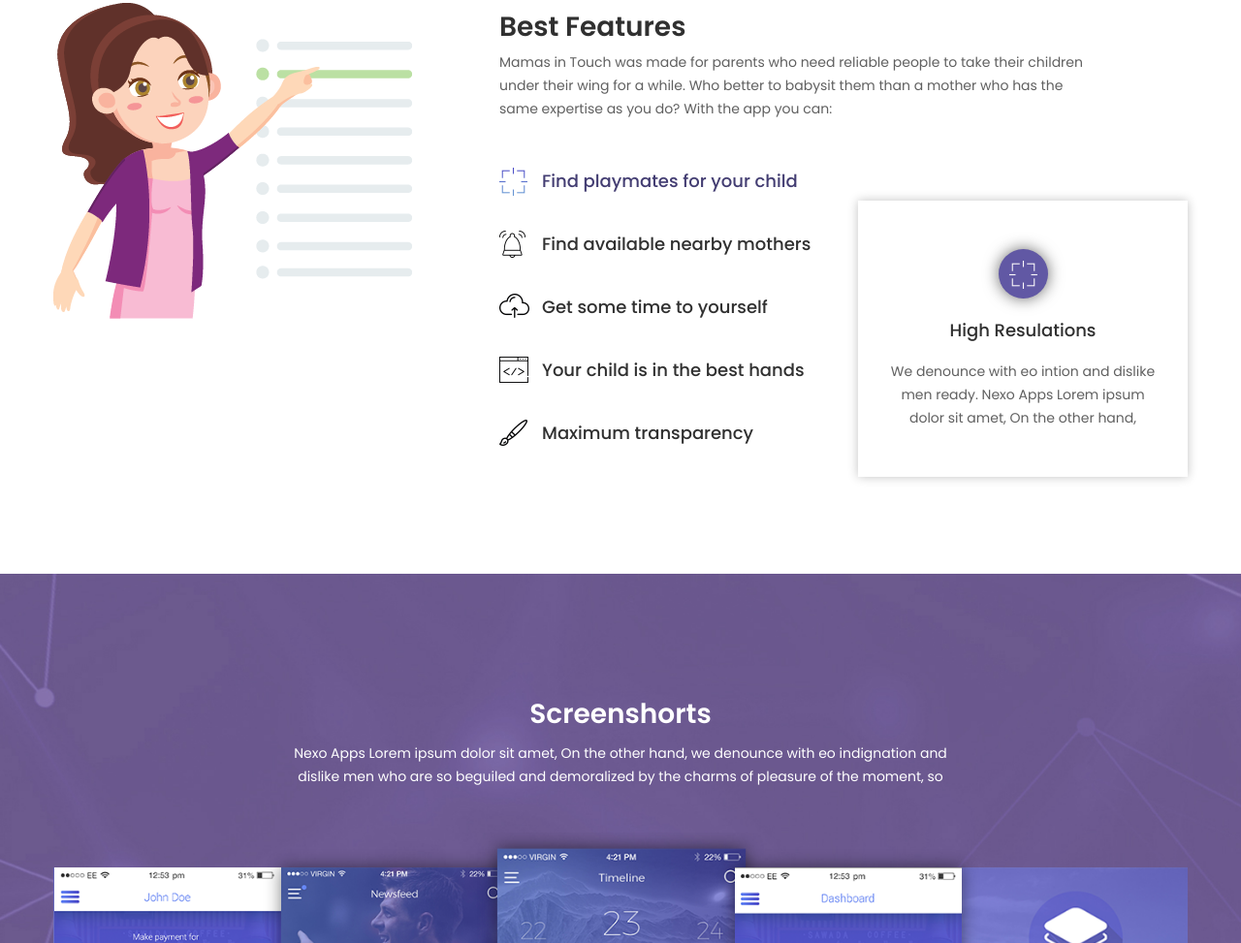
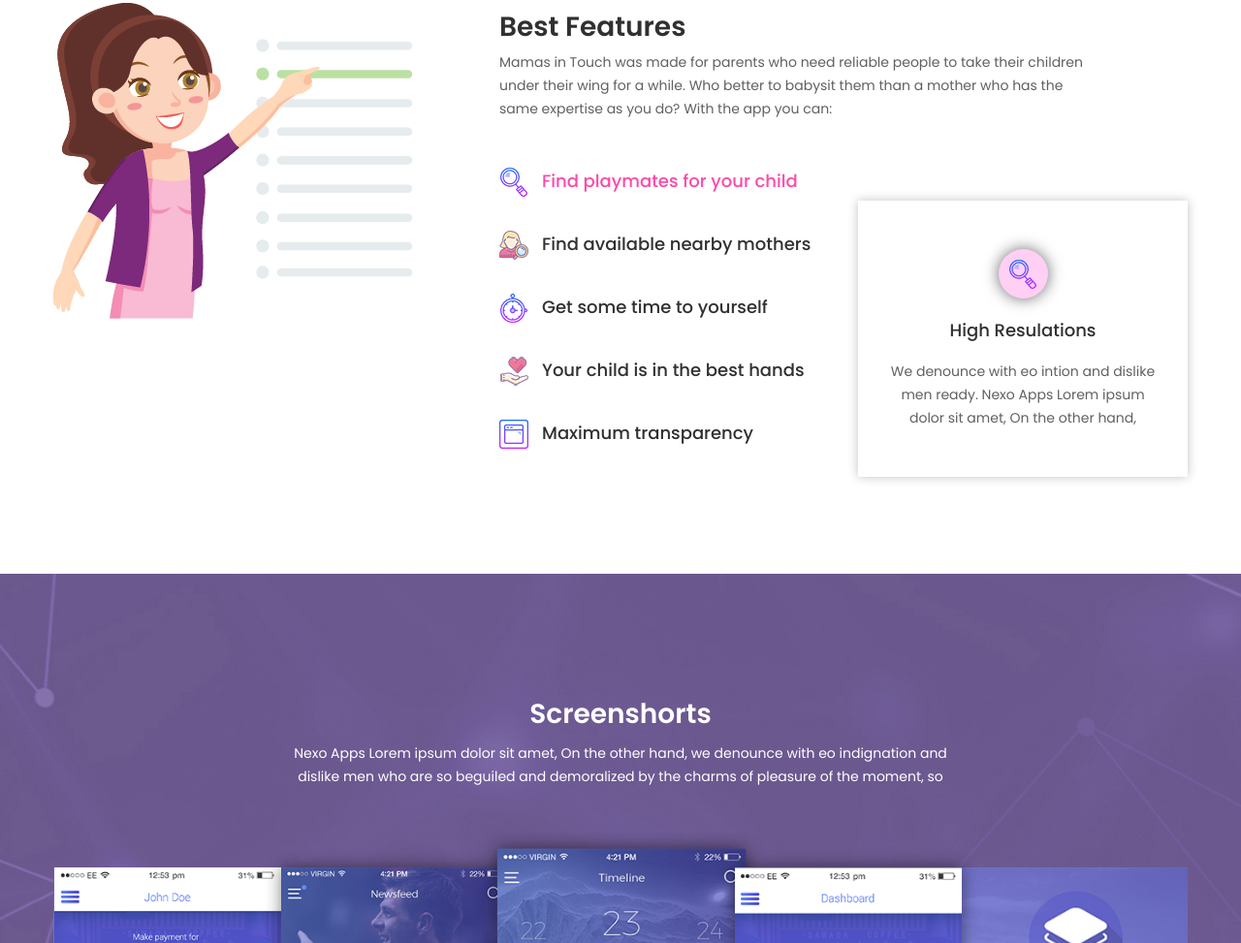
Before and after one commit to andiardogit/mamas, a plain HTML site: page index.html in a window 1280 px wide. Shown: the part 3542-4515 px from the top of the page at 97% size. Drawn offline with Linux system fonts and the light colour scheme; some packages are replaced by stand-ins of ours; files whose address does not match are found by name.

Commit message:
change css

```diff
--- a/index.html
+++ b/index.html
@@ -334,31 +334,31 @@
               <ul role="tablist" class="nav nav-tabs feature-list">
                 <li class="active" role="presentation">
                   <a data-toggle="tab" role="tab" aria-controls="resolution" href="#resolution" aria-expanded="true">
-                    <img src="img/icon/high-r.png" alt="">
+                    <img src="img/icon/find.png" alt="Find playmates for your child">
                     <span class="feature-text">Find playmates for your child</span>
                   </a>
                 </li>
                 <li role="presentation">
                   <a data-toggle="tab" role="tab" aria-controls="notice" href="#notice" aria-expanded="true">
-                    <img src="img/icon/bell.png" alt="">
+                    <img src="img/icon/find-mother.png" alt="Find available nearby mothers">
                     <span class="feature-text">Find available nearby mothers</span>
                   </a>
                 </li>
                 <li role="presentation">
                   <a data-toggle="tab" role="tab" aria-controls="cloud" href="#cloud" aria-expanded="true">
-                    <img src="img/icon/cloud.png" alt="">
+                    <img src="img/icon/time.png" alt="Get some time to yourself">
                     <span class="feature-text">Get some time to yourself</span>
                   </a>
                 </li>
                 <li role="presentation">
                   <a data-toggle="tab" role="tab" aria-controls="code" href="#code" aria-expanded="true">
-                    <img src="img/icon/editor.png" alt="">
+                    <img src="img/icon/hand.png" alt="Your child is in the best hands">
                     <span class="feature-text">Your child is in the best hands</span>
                   </a>
                 </li>
                 <li role="presentation">
                   <a data-toggle="tab" role="tab" aria-controls="design" href="#design" aria-expanded="true">
-                    <img src="img/icon/paint.png" alt="">
+                    <img src="img/icon/maximum.png" alt="Maximum transparency">
                     <span class="feature-text">Maximum transparency</span>
                   </a>
                 </li>
@@ -369,35 +369,35 @@
               <div class="tab-content">
                 <div id="resolution" class="tab-pane active" role="tabpanel">
                   <div class="feature-text">
-                    <span><img src="img/icon/high-r-white.png" alt=""></span>
+                    <span><img src="img/icon/find.png" alt="High Resulations"></span>
                     <h4>High Resulations</h4>
                     <p>We denounce with eo intion and dislike men ready. Nexo Apps Lorem ipsum dolor sit amet, On the other hand, </p>
                   </div>
                 </div>
                 <div id="notice" class="tab-pane" role="tabpanel">
                   <div class="feature-text">
-                    <span><img src="img/icon/bell-white.png" alt=""></span>
+                    <span><img src="img/icon/find-mother.png" alt="Smart Notification"></span>
                     <h4>Smart Notification</h4>
                     <p>Nexo Apps Lorem ipsum dolor sit amet, On the other hand, we denounce with eo intion and dislike men ready</p>
                   </div>
                 </div>
                 <div id="cloud" class="tab-pane" role="tabpanel">
                   <div class="feature-text">
-                    <span><img src="img/icon/cloud-white.png" alt=""></span>
+                    <span><img src="img/icon/time.png" alt="Cloud Storage"></span>
                     <h4>Cloud Storage</h4>
                     <p>Nexo Apps Lorem ipsum dolor sit amet, On the other hand, we denounce with eo intion and dislike men ready</p>
                   </div>
                 </div>
                 <div id="code" class="tab-pane" role="tabpanel">
                   <div class="feature-text">
-                    <span><img src="img/icon/editor-white.png" alt=""></span>
+                    <span><img src="img/icon/hand.png" alt="Clean Code"></span>
                     <h4>Clean Code</h4>
                     <p>Nexo Apps all codes are clean, and easily customizable, this is always user friendly, light weight package</p>
                   </div>
                 </div>
                 <div id="design" class="tab-pane" role="tabpanel">
                   <div class="feature-text">
-                    <span><img src="img/icon/paint-white.png" alt=""></span>
+                    <span><img src="img/icon/maximum.png" alt="Unique Design"></span>
                     <h4>Unique Design</h4>
                     <p>Nexo Apps Design is Unique, you can easily indentify it's features which is verylight weight package</p>
                   </div>
--- a/style.css
+++ b/style.css
@@ -1628,7 +1628,11 @@ textarea:focus {
 .nav-tabs > li.active > a:hover {
   background: #fff none repeat scroll 0 0;
   border: 0 none;
-  color: #433d72;
+  color: #fc49aa;
+}
+.nav-tabs > li > a:hover img{
+  -webkit-transform: scale(1.1);
+    transform: scale(1.1);
 }
 
 .nav-tabs > li {
@@ -1670,8 +1674,8 @@ textarea:focus {
 }
 
 .nav-tabs > li > a img {
-  filter: brightness(1%) invert(0);
-  -webkit-filter: brightness(1%) invert(0);
+  /*filter: brightness(50%) invert(1);
+  -webkit-filter: brightness(50%) invert(1);*/
   left: 0;
   position: absolute;
   top: 0;
@@ -1691,7 +1695,7 @@ textarea:focus {
 }
 
 .feature-text > span {
-  background: #6158a4 none repeat scroll 0 0;
+  background: #ffcff4 none repeat scroll 0 0;
   border-radius: 50%;
   box-shadow: 0 0 16px 0 rgba(0, 0, 0, 0.59);
   display: inline-block;
```
Also changed, not shown: img/icon/find-mother.png (added), img/icon/find.png (added), img/icon/hand.png (added), img/icon/maximum.png (added), img/icon/time.png (added).
